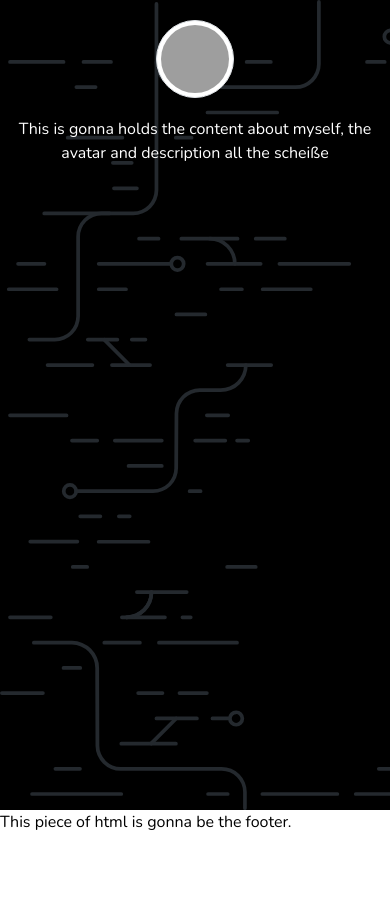
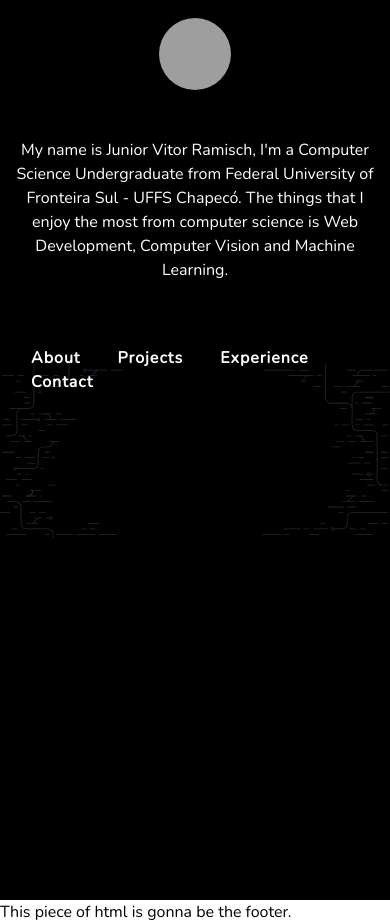
Before and after one commit to arufonsekun/arufonsekun-old.github.io, a Jekyll site: the page built from index.md, in a window 390 px wide. Built offline with Jekyll 4.4.1, drawn with Linux system fonts in a browser that asks for light colours; before the commit the page ends 900 px from its top, so only the background shows below that; grey boxes are pictures that could not be loaded.

Commit message:
feat: improve overview layout
creates sections links, next task is to think
of a way to structure the new sections and how
to get the user to them (css animations, etc)

```diff
--- a/_config.yml
+++ b/_config.yml
@@ -4,6 +4,8 @@ baseurldev: "localhost:4000" # the subpath of your site, e.g. /blog
 
 title: Junior Vitor Ramisch - Computer Science Student # the name of your site, e.g. ACME Corp.
 
-description: Technical degree by IFC Concordia and Computer Science Undergraduate by Federal University of Fronteira Sul, has some skills in Web development, novice in computer vision
+overview: My name is Junior Vitor Ramisch, I'm a Computer Science Undergraduate from Federal University of Fronteira Sul - UFFS Chapecó. The things that I enjoy the most from computer science is Web Development, Computer Vision and Machine Learning.
+
+githubdescription: Technical degree by IFC Concordia and Computer Science Undergraduate by Federal University of Fronteira Sul, has some skills in Web development, novice in computer vision.
 
 avatar: https://avatars2.githubusercontent.com/u/19571204?s=400&u=39ac504de6b92527dfff611c6df9252f2320603e&v=4
--- /dev/null
+++ b/_includes/actions.html
@@ -0,0 +1,27 @@
+<div class="main__actions">
+
+        <div class="col-xs-4 col-sm-4">
+
+
+            <div class="action-highlight">
+            </div>
+
+            <a href="#" class="action">
+                About
+            </a>
+
+            <a href="#" class="action">
+                Projects
+            </a>
+
+            <a href="#" class="action">
+                Experience
+            </a>
+
+            <a href="#" class="action">
+                Contact
+            </a>
+
+        </div>
+
+</div>
--- a/_includes/overview.html
+++ b/_includes/overview.html
@@ -1,6 +1,13 @@
 <section class="overview">
 
     <img class = "overview__avatar" src="{{ site.avatar }}" alt="Junior Vitor Ramisch">
-    <p>This is gonna holds the content about myself, the avatar and description all the scheiße </p>
+
+    <div class="row justify-content-center">
+        <div class="col-sm-6">
+            <p class="mt-5">
+                {{ site.overview }}
+            </p>
+        </div>
+    </div>
 
 </section>
--- a/_layouts/default.html
+++ b/_layouts/default.html
@@ -9,8 +9,13 @@
   	</head>
 
   	<body>
+	  	<main class="main">
+
 			{% include overview.html %}
 
+			{% include actions.html %}
+
+		</main>
 		{% include footer.html %}
 	</body>
 
--- a/assets/css/main.scss
+++ b/assets/css/main.scss
@@ -3,24 +3,52 @@
 
 @import "main";
 
+.main {
+
+    @extend .container-fluid;
+    height: 100vh;
+    background-color: #000;
+    background-size: 100% 100%;
+    background-repeat: no-repeat;
+    background-image: url("/assets/images/simple-codelines.svg");
+
+}
+
+.main__actions {
+
+    @extend .row, .justify-content-center, .mt-5;
+
+}
+
+.action {
+
+    @extend .p-3;
+    color: white;
+    font-weight: 600;
+    letter-spacing: 1px;
+
+}
+
+.action:hover {
+
+    color:$white;
+    text-decoration: none;
+    background-color: #ffffff0f;
+    border: #ffffff1f 0.05px solid;
+
+}
+
 .overview {
 
-    @extend .media, .text-center, .mx-auto, .d-block;
-    height: 90vh;
-    width: 100%;
-    background-color: #000;
-    background-image: url("/assets/images/simple-codelines.svg");
-    background-repeat: no-repeat;
-    background-size: cover;
+    @extend .text-center;
     color: white;
 
 }
 
 .overview__avatar {
 
-    @extend .img-thumbnail;
     width: 20%;
     border-radius: 50%;
-    margin: 5%;
+    margin-top: 5%;
 
 }
```
Also changed, not shown: 3 other files. Lines whose indentation alone changed are shown as unchanged.
